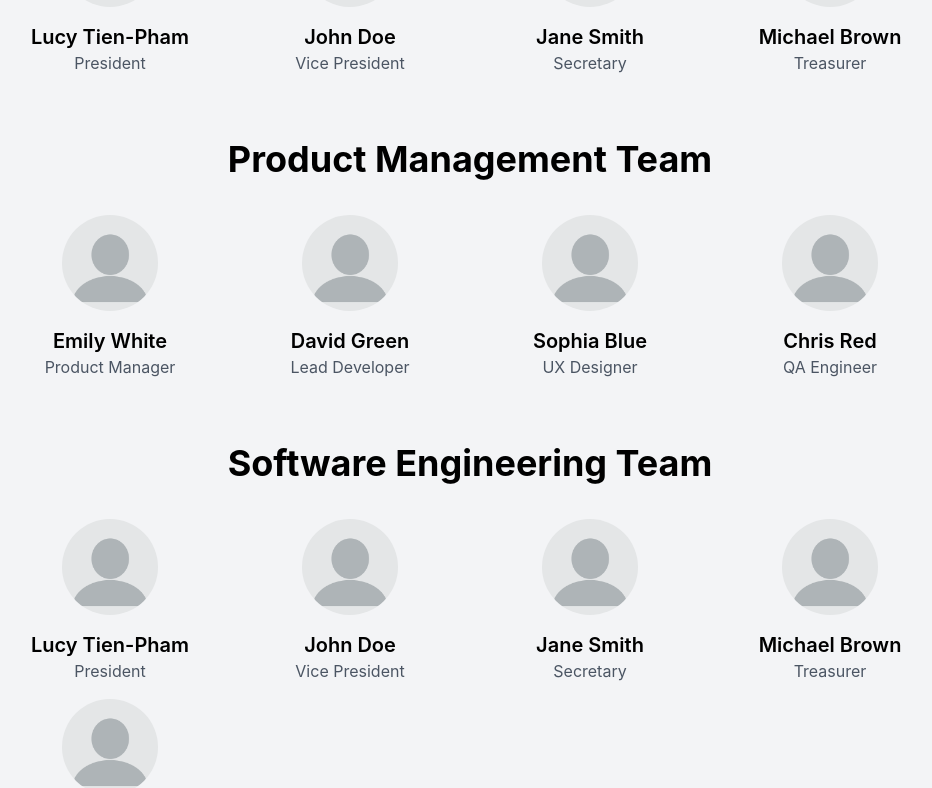
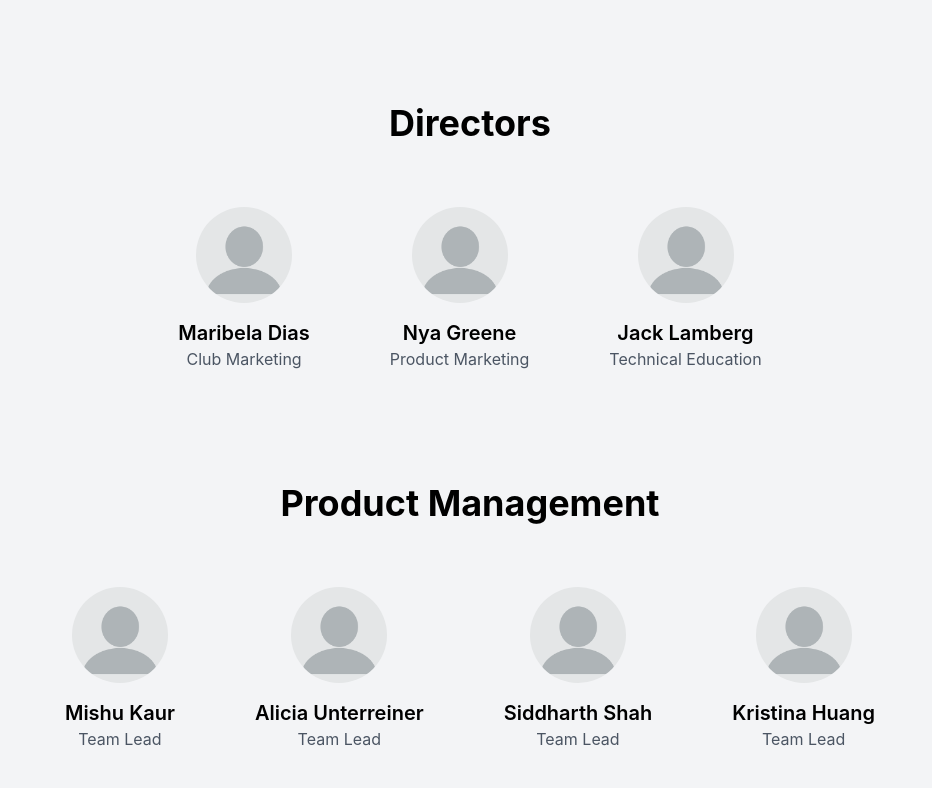
Before and after one commit to Binghamton-Tech-Collective/BTC-Website, a React (Create React App) app: page /teams in a window 1280 px wide. Shown: the part 681-1469 px from the top of the page, without its empty margins (170-1102 px from the left). Built offline with nearby package versions, Linux system fonts and the light colour scheme.

Commit message:
Updated Team component to center align names and positions

```diff
--- a/src/Components/Team/Team.js
+++ b/src/Components/Team/Team.js
@@ -1,34 +1,43 @@
 import React from 'react';
-import { teamMembers } from '../../data/team.js'; // Importing the team data
+import { teamData } from '../../data/team.js'; // Importing the structured team data
+
 
 const Team = () => {
-  // Define all unique teams and their headers
-  const teams = {
-    'Executive Board': 'Executive Board',
-    'Product Management Team': 'Product Management Team',
-    'Software Engineering Team': 'Software Engineering Team',
-    'UI/UX Team': 'UI/UX Team',
-  };
-
   return (
     <div className="bg-custom-green mt-10">
       {/* Header Section */}
-      <div className="text-white text-left py-40 max-w-5xl mx-auto">
+      <div
+  className="text-white text-left py-20 max-w-5xl mx-auto bg-cover bg-center"
+
+>
   <h1 className="text-6xl font-bold">Meet the Teams</h1>
   <p className="mt-4 text-l text-left">
-          Lorem ipsum dolor sit amet, consectetur adipiscing elit, sed do eiusmod tempor incididunt ut labore et dolore magna aliqua. Lorem ipsum dolor sit amet, consectetur adipiscing elit, sed do eiusmod tempor incididunt ut labore et dolore magna aliqua.
+    Lorem ipsum dolor sit amet, consectetur adipiscing elit, sed do eiusmod tempor incididunt ut labore et dolore magna aliqua. Lorem ipsum dolor sit amet, consectetur adipiscing elit, sed do eiusmod tempor incididunt ut labore et dolore magna aliqua. Lorem ipsum dolor sit amet, consectetur adipiscing elit, sed do eiusmod tempor incididunt ut labore et dolore magna aliqua. Lorem ipsum dolor sit amet, consectetur adipiscing elit, sed do eiusmod tempor incididunt ut labore et dolore magna aliqua.
   </p>
 </div>
 
       {/* Team Sections */}
-      {Object.keys(teams).map((teamKey, index) => (
+      {Object.keys(teamData).map((teamKey, index) => (
         <div className="bg-gray-100 py-8" key={index}>
-          <h2 className="text-4xl text-center font-bold mb-5">{teams[teamKey]}</h2>
-          <div className="grid grid-cols-1 sm:grid-cols-2 lg:grid-cols-4 px-40">
-            {teamMembers
-              .filter(member => member.team === teamKey)
-              .map((member, idx) => (
-                <div key={idx} className="text-center">
+          <h2 className="text-4xl text-center font-bold mb-12">{teamKey}</h2>
+          <div className="flex flex-wrap justify-center px-40 mb-12">
+            {/* Render Team Leads */}
+            {teamData[teamKey].lead.map((lead, idx) => (
+              <div key={idx} className="text-center mx-10">
+                <img
+                  src={lead.image || 'https://via.placeholder.com/150'}
+                  alt={`${lead.name}`}
+                  className="rounded-full mt-4 w-24 h-24 mx-auto mb-4 object-cover"
+                />
+                <h3 className="text-xl font-semibold">{lead.name}</h3>
+                <p className="text-gray-600">{lead.position}</p>
+              </div>
+            ))}
+          </div>
+          <div className="flex flex-wrap justify-center px-40">
+            {/* Render Team Members */}
+            {teamData[teamKey].members.map((member, idx) => (
+              <div key={idx} className="text-center py-3 mx-10">
                 <img
                   src={member.image || 'https://via.placeholder.com/150'}
                   alt={`${member.name}`}
@@ -41,7 +50,15 @@ const Team = () => {
           </div>
         </div>
       ))}
+
+      <div className="text-white text-center py-20 max-w-5xl mx-auto">
+        <h1 className="text-6xl font-bold">Join us</h1>
+        <p className="mt-4 text-l text-center">
+          Lorem ipsum dolor sit amet, consectetur adipiscing elit, sed do eiusmod tempor incididunt ut labore et dolore magna aliqua. Lorem ipsum dolor sit amet, consectetur adipiscing elit, sed do eiusmod tempor incididunt ut labore et dolore magna aliqua. Lorem ipsum dolor sit amet, consectetur adipiscing elit, sed do eiusmod tempor incididunt ut labore et dolore magna aliqua. Lorem ipsum dolor sit amet, consectetur adipiscing elit, sed do eiusmod tempor incididunt ut labore et dolore magna aliqua. Lorem ipsum dolor sit amet, consectetur adipiscing elit, sed do eiusmod tempor incididunt ut labore et dolore magna aliqua. Lorem ipsum dolor sit amet, consectetur adipiscing elit, sed do eiusmod tempor incididunt ut labore et dolore magna aliqua.
+        </p>
       </div>
+    </div>
+
   );
 };
 
--- a/src/data/team.js
+++ b/src/data/team.js
@@ -1,21 +1,67 @@
 // teamData.js
 import pfp from './blank.png';
 
-export const teamMembers = [
-  { name: 'Lucy Tien-Pham', position: 'President', team: 'Executive Board', image: pfp },
-  { name: 'John Doe', position: 'Vice President', team: 'Executive Board', image: pfp },
-  { name: 'Jane Smith', position: 'Secretary', team: 'Executive Board', image: pfp },
-  { name: 'Michael Brown', position: 'Treasurer', team: 'Executive Board', image: pfp },
-  { name: 'Emily White', position: 'Product Manager', team: 'Product Management Team', image: pfp },
-  { name: 'David Green', position: 'Lead Developer', team: 'Product Management Team', image: pfp },
-  { name: 'Sophia Blue', position: 'UX Designer', team: 'Product Management Team', image: pfp },
-  { name: 'Chris Red', position: 'QA Engineer', team: 'Product Management Team', image: pfp },
-  { name: 'Lucy Tien-Pham', position: 'President', team: 'Software Engineering Team', image: pfp },
-  { name: 'John Doe', position: 'Vice President', team: 'Software Engineering Team', image: pfp },
-  { name: 'Jane Smith', position: 'Secretary', team: 'Software Engineering Team', image: pfp },
-  { name: 'Michael Brown', position: 'Treasurer', team: 'Software Engineering Team', image: pfp },
-  { name: 'Emily White', position: 'Product Manager', team: 'Software Engineering Team', image: pfp },
-  { name: 'David Green', position: 'Lead Developer', team: 'UI/UX Team', image: pfp },
-  { name: 'Sophia Blue', position: 'UX Designer', team: 'UI/UX Team', image: pfp },
-  { name: 'Chris Red', position: 'QA Engineer', team: 'UI/UX Team', image: pfp },
-];
+export const teamData = {
+  "Executive Board": {
+    lead: [
+      { name: 'Lucy Tien-Pham', position: 'President', image: pfp },
+      { name: 'Macy Jiang', position: 'Vice President', image: pfp },
+      { name: 'Najat Hussein', position: 'Treasurer', image: pfp },
+      { name: 'Mishu Kaur', position: 'Senior Advisor', image: pfp }
+    ],
+    members: []
+  },
+  "Directors": {
+    lead: [
+      { name: 'Maribela Dias', position: 'Club Marketing', image: pfp },
+      { name: 'Nya Greene', position: 'Product Marketing', image: pfp },
+      { name: 'Jack Lamberg', position: 'Technical Education', image: pfp }
+    ],
+    members: []
+  },
+  "Product Management": {
+    lead: [
+      { name: 'Mishu Kaur', position: 'Team Lead', image: pfp },
+      { name: 'Alicia Unterreiner', position: 'Team Lead', image: pfp },
+      { name: 'Siddharth Shah', position: 'Team Lead', image: pfp },
+      { name: 'Kristina Huang', position: 'Team Lead', image: pfp }
+    ],
+    members: [
+
+    ]
+  },
+  "Software Engineering": {
+    lead: [
+      { name: 'Levi Lesches ', position: 'Team Lead', image: pfp },
+      { name: 'Pushkar Sharad Kaswankar', position: 'Team Lead', image: pfp }
+    ],
+    members: [
+      { name: 'Samuel Montes', position: 'Member', image: pfp },
+      { name: 'Harsh Vaghani', position: 'Member', image: pfp },
+      { name: 'Obie Smolenski', position: 'Member', image: pfp },
+      { name: 'Abdulaziz Shaikh', position: 'Member', image: pfp },
+      { name: 'Michael Fehrer', position: 'Member', image: pfp },
+      { name: 'Gabriel Zandler', position: 'Member', image: pfp },
+      { name: 'Rohan Waghmare', position: 'Member', image: pfp },
+      { name: 'Blake Abrenica', position: 'Member', image: pfp },
+      { name: 'Hiten Malhotra ', position: 'Member', image: pfp }
+    ]
+  },
+  "UX Design": {
+    lead: [
+      { name: 'Lucy Pham', position: 'Team Lead', image: pfp },
+      { name: 'Tolu Adeyemi', position: 'Team Lead', image: pfp }
+
+    ],
+    members: [
+      { name: 'Emma Sandison', position: 'Member', image: pfp },
+      { name: 'Eric Fang', position: 'Member', image: pfp },
+      { name: 'Leah Chow', position: 'Member', image: pfp },
+      { name: 'Trinity Jin', position: 'Member', image: pfp },
+      { name: 'Asia Qin', position: 'Member', image: pfp },
+      { name: 'Kaitlyn Zheng', position: 'Member', image: pfp },
+      { name: 'Elizabeth Serjantov', position: 'Member', image: pfp },
+      { name: 'Evie Yeh', position: 'Member', image: pfp }
+    ]
+  }
+};
```
Also changed, not shown: src/App.css (line endings or trailing spaces), src/data/btc_element.png (added). Lines whose indentation alone changed are shown as unchanged.
